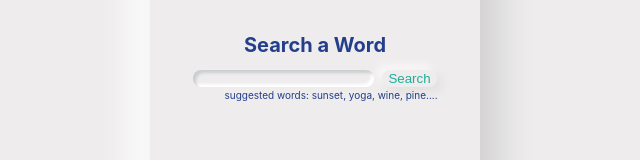
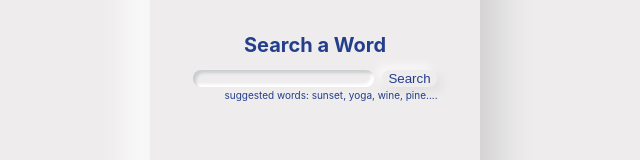
Before and after one commit to PaoPao27402/Dictionary-app, a React (Create React App) app: page / in a window 1280 px wide. Shown: the part 325-485 px from the top of the page, without its empty margins (325-965 px from the left). Built offline with nearby package versions, Linux system fonts and the light colour scheme; the HTML template or start-up script is replaced by a standard one.

Commit message:
Update Search.css

```diff
--- a/src/Search.css
+++ b/src/Search.css
@@ -16,7 +16,7 @@
   }
 
   .button{
-    color: #1eae98;
+    color:#233e8b;
     margin-left: 8px;
     display: inline-block;
     box-shadow: 5px 5px 10px #e2e0e0,
@@ -48,6 +48,7 @@
     padding-top: 3px;
   }
   p{
+    color: #3d84b8;
     font-size: 12px;
     margin: 4px;
     display: inline-block;
```
